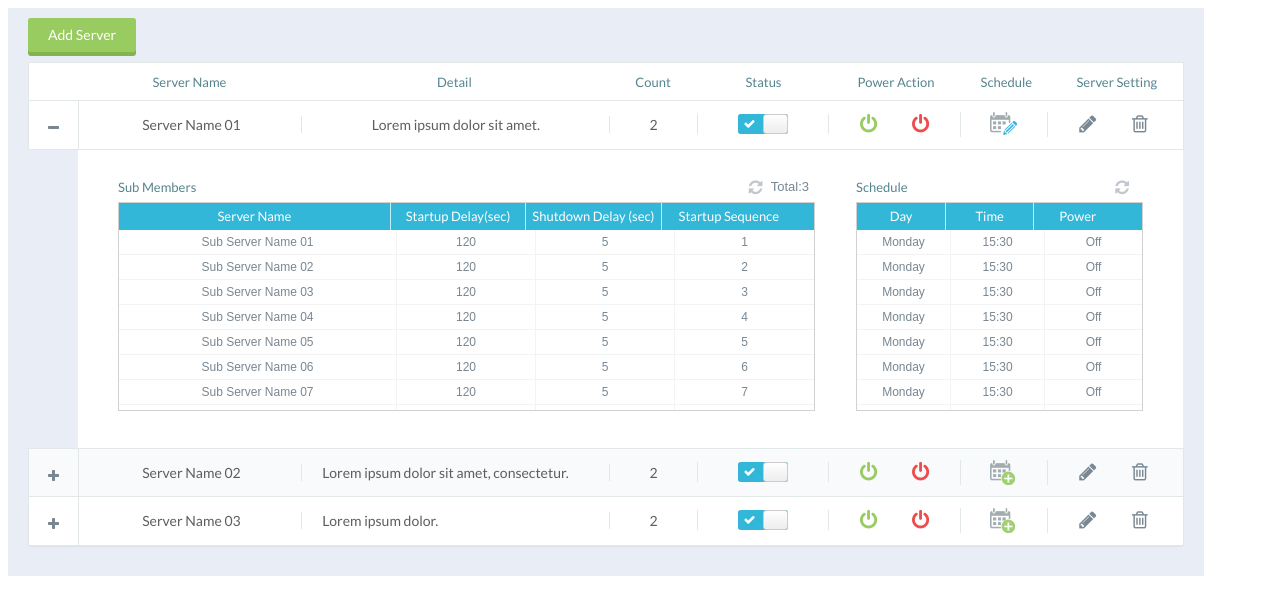
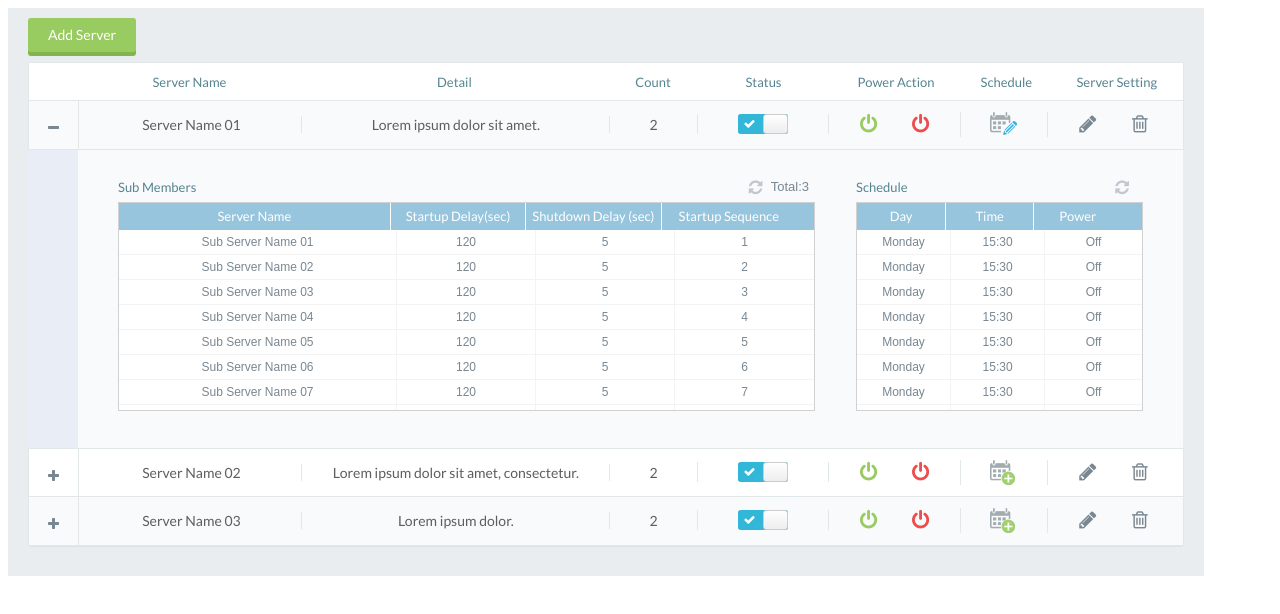
Before and after one commit to annapolar/Server_Management, a plain HTML site: page index.html in a window 1280 px wide. Drawn offline with Linux system fonts and the light colour scheme.

```diff
--- a/index.html
+++ b/index.html
@@ -216,7 +216,7 @@
                     </h4>
                     <ul class="head_info">
                         <li class="OU_Name">Server Name 02</li>
-                        <li class="Group_Name TextLeft">Lorem ipsum dolor sit amet, consectetur.</li>
+                        <li class="Group_Name">Lorem ipsum dolor sit amet, consectetur.</li>
                         <li class="Server_Qty">2</li>
                         <li class="Status">
                             <div class="SwitchBtn">
@@ -263,7 +263,7 @@
                     </h4>
                     <ul class="head_info">
                         <li class="OU_Name">Server Name 03</li>
-                        <li class="Group_Name TextLeft">Lorem ipsum dolor.</li>
+                        <li class="Group_Name">Lorem ipsum dolor.</li>
                         <li class="Server_Qty">2</li>
                         <li class="Status">
                             <div class="SwitchBtn">
--- a/sass/layout.scss
+++ b/sass/layout.scss
@@ -10,7 +10,7 @@
 }
 
 
-/*-------------color style-------------*/
+/*----color style---*/
 
 $color-blue:#33b7d8;
 $color-green:#98cb60;
@@ -18,17 +18,15 @@
 $color-titlegray:#558490;
 $color-textgray:#798792;
 
-/*---------------------------------------------------------------------------------*/
+/*----------------------------------------------*/
 
 .wrap {
     width: 100%;
     max-width: 1156px;
     min-width: 760px;
-    background-color: #e9edf5;
+    background-color: #eaedef;
     padding: 10px 20px;
     .Add {
-        // width: 188px;
-        // height: 35px;
         padding: 10px 20px;
         border: none;
         border-radius: 3px;
@@ -79,10 +77,10 @@
             background-color: #e9edf5;
             border: 0px solid transparent;
             margin-top: 0px;
-            &:nth-child(even)>.panel-heading {
+            &:nth-child(odd)>.panel-heading {
                 background-color: #f9fafc;
             }
-            &:nth-child(even)>.panel-collapse {
+            &:nth-child(odd)>.panel-collapse {
                 background-color: #f9fafc;
             }
             .panel-heading {
@@ -335,7 +333,7 @@
                             }
                         }
                         ul.title {
-                            background-color: #33b7d8;
+                            background-color: #97c5dd;
                             line-height: 1.2;
                             padding-right: 18px;
                             overflow: hidden;
@@ -346,9 +344,9 @@
                                 font-family: Lato;
                                 color: #fff;
                                 float: left;
-                                border-left: 1px solid #c1f1f7;
+                                border-left: 1px solid #fff;
                                 &:first-child {
-                                    border-left: 0px solid #c1f1f7;
+                                    border-left: 0px solid #fff;
                                 }
                             }
                             li.threecolumn {
@@ -456,7 +454,7 @@
     }
 }
 
-//=======================================================
+//========================================
 @-webkit-keyframes RedShadow {
     100% {
         background-color: #f5e0e0;
@@ -482,7 +480,7 @@
     }
 }
 
-//=========================================================================
+//============================================
 @media screen and(max-width:1100px) {
     .MGService_wrap {
         .panel-group {
```
Also changed, not shown: Demo/Demo_1.png (added), Demo/Demo_2.png (added), Demo/Demo_3.png (added), app/assets/temp/layout.css, css/layout.css.
